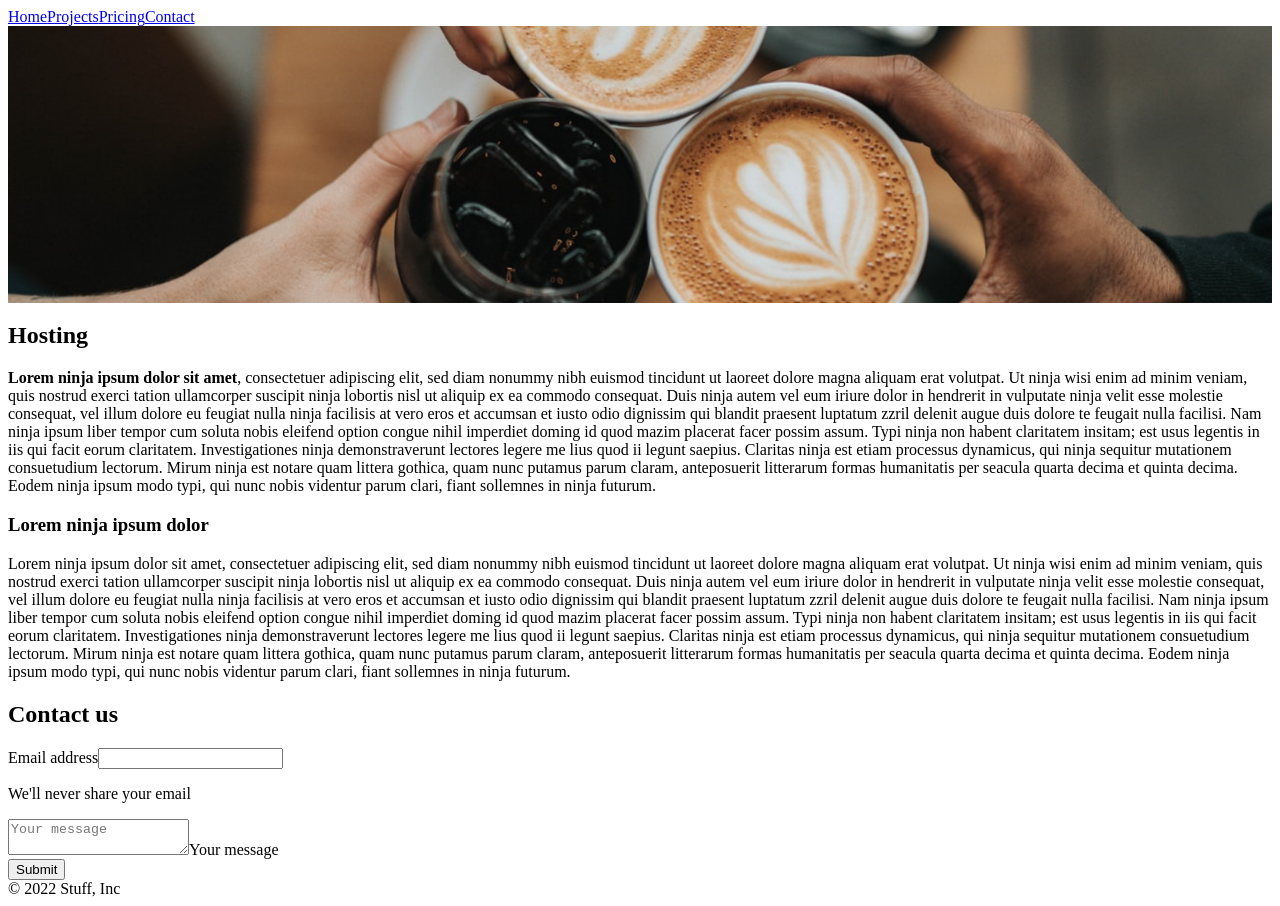
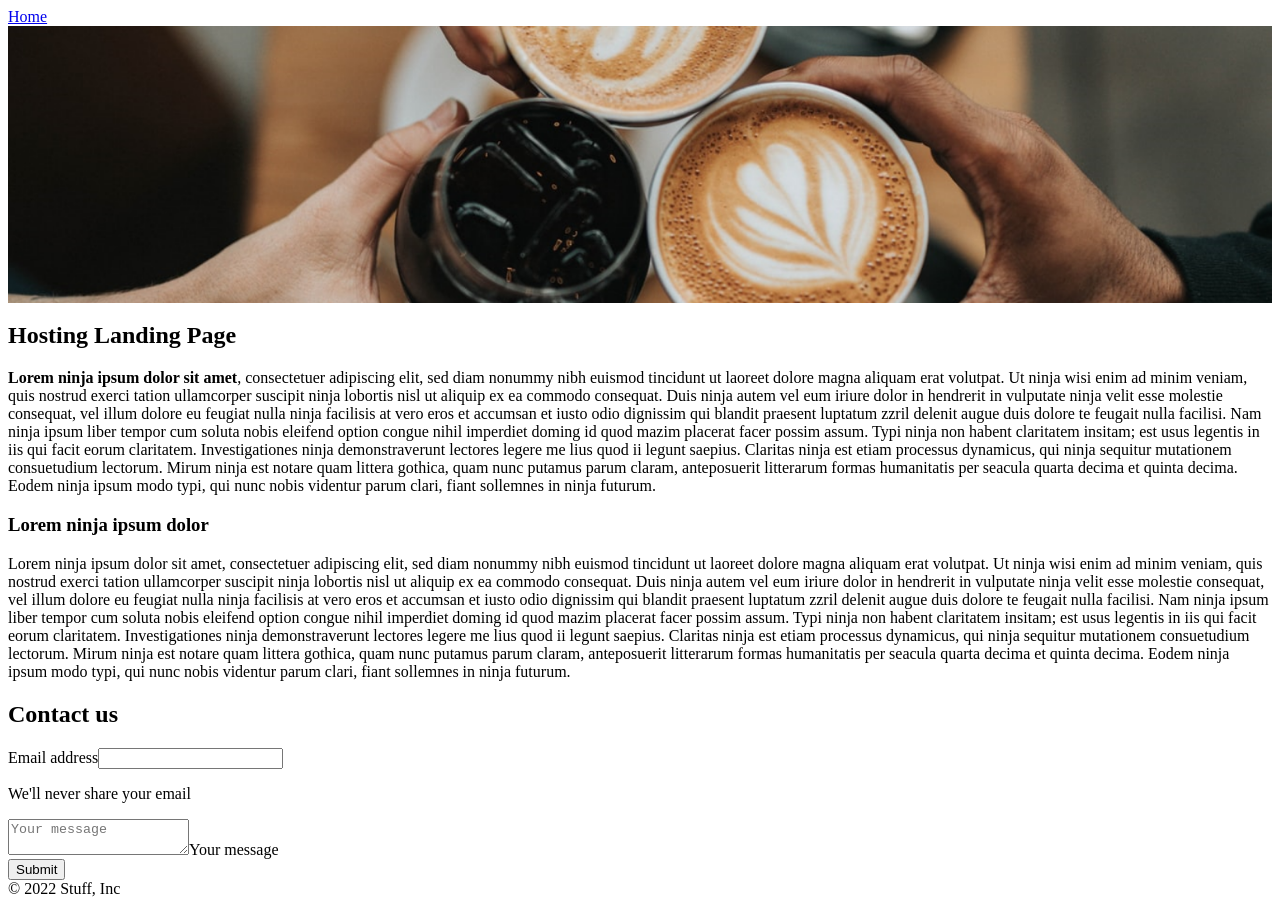
Before and after one commit to jerry44000/Gatsby-site, a Gatsby site: page /projectsDone/hosting in a window 1280 px wide. Built offline with nearby package versions, Linux system fonts and the light colour scheme; Gatsby itself is replaced by a stand-in of ours.

Commit message:
layout details page

```diff
--- /dev/null
+++ b/src/components/LayoutDetails.js
@@ -0,0 +1,15 @@
+import React from "react";
+import Footer from "./Footer.js";
+import NavbarDetails from "./NavbarDetails.js";
+
+const LayoutDetails = ({ children }) => {
+  return (
+    <div className="global-container h-100">
+      <NavbarDetails />
+      <div>{children}</div>
+      <Footer />
+    </div>
+  );
+};
+
+export default LayoutDetails;
--- /dev/null
+++ b/src/components/NavbarDetails.js
@@ -0,0 +1,18 @@
+import React from "react";
+import { Link } from "gatsby";
+
+const NavbarDetails = () => {
+  return (
+    <div>
+      <nav className="navbar fixed-top navbar-light bg-light justify-content-center border-bottom shadow-sm mb-4">
+        <div className="nav-link fs-5 text-dark">
+          <Link to="/" activeClassName="active">
+            Home
+          </Link>
+        </div>
+      </nav>
+    </div>
+  );
+};
+
+export default NavbarDetails;
--- a/src/projectsDone/hosting.md
+++ b/src/projectsDone/hosting.md
@@ -1,5 +1,5 @@
 ---
-titleProject: Hosting
+titleProject: Hosting Landing Page
 slug: hosting
 thumb: ../images/thumbs/coffee.png
 bannerImg: ../images/banner/coffee-banner.png
--- a/src/projectsDone/retro.md
+++ b/src/projectsDone/retro.md
@@ -1,5 +1,5 @@
 ---
-titleProject: Retro
+titleProject: Retro Landing Page
 slug: retro
 thumb: ../images/thumbs/gaming.png
 bannerImg: ../images/banner/gaming-banner.png
--- a/src/projectsDone/work3.md
+++ b/src/projectsDone/work3.md
@@ -1,5 +1,5 @@
 ---
-titleProject: Work 3
+titleProject: Music Blog
 slug: work3
 thumb: ../images/thumbs/drums.png
 bannerImg: ../images/banner/drums-banner.png
--- a/src/projectsDone/work4.md
+++ b/src/projectsDone/work4.md
@@ -1,5 +1,5 @@
 ---
-titleProject: Work 4
+titleProject: Restaurant Landing Page
 slug: work4
 thumb: ../images/thumbs/food.png
 bannerImg: ../images/banner/food-banner.png
--- a/src/projectsDone/work5.md
+++ b/src/projectsDone/work5.md
@@ -1,5 +1,5 @@
 ---
-titleProject: Work 5
+titleProject: E-commerce
 slug: work5
 thumb: ../images/thumbs/shoes.png
 bannerImg: ../images/banner/shoes-banner.png
--- a/src/projectsDone/work6.md
+++ b/src/projectsDone/work6.md
@@ -1,5 +1,5 @@
 ---
-titleProject: Work 6
+titleProject: Skate Blog
 slug: work6
 thumb: ../images/thumbs/skate.png
 bannerImg: ../images/banner/skate-banner.png
--- a/src/templates/project-details.js
+++ b/src/templates/project-details.js
@@ -1,14 +1,14 @@
 import React from "react";
-import Layout from "../components/Layout.js";
 import { GatsbyImage, getImage } from "gatsby-plugin-image";
 import { graphql } from "gatsby";
+import LayoutDetails from "../components/LayoutDetails.js";
 
 const projectsDetails = ({ data }) => {
   console.log(data);
   const { html } = data.markdownRemark;
   const { titleProject, bannerImg } = data.markdownRemark.frontmatter;
   return (
-    <Layout>
+    <LayoutDetails>
       <div>
         <div>
           <GatsbyImage
@@ -24,7 +24,7 @@ const projectsDetails = ({ data }) => {
           dangerouslySetInnerHTML={{ __html: html }}
         ></div>
       </div>
-    </Layout>
+    </LayoutDetails>
   );
 };
 
```
Also changed, not shown: src/pages/index.js (+4 -4 lines), favicon/favicon.ico.
